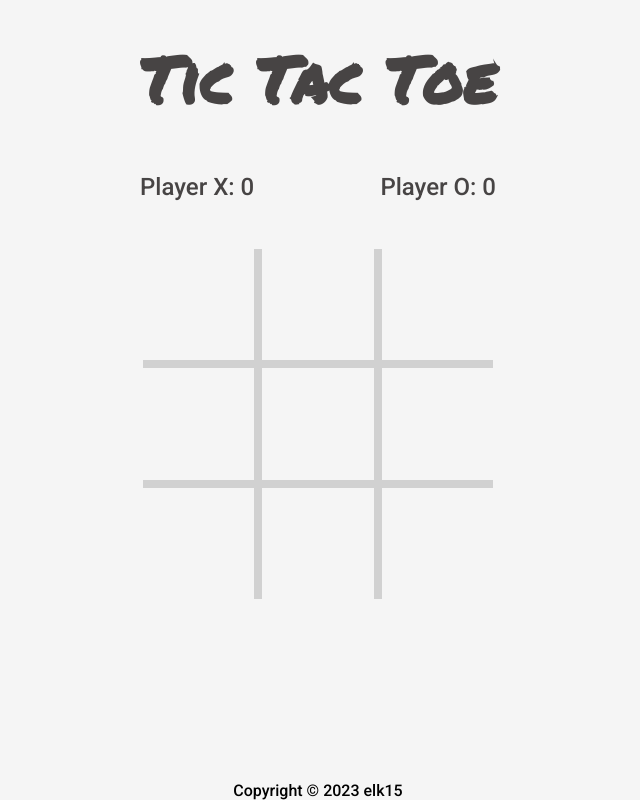
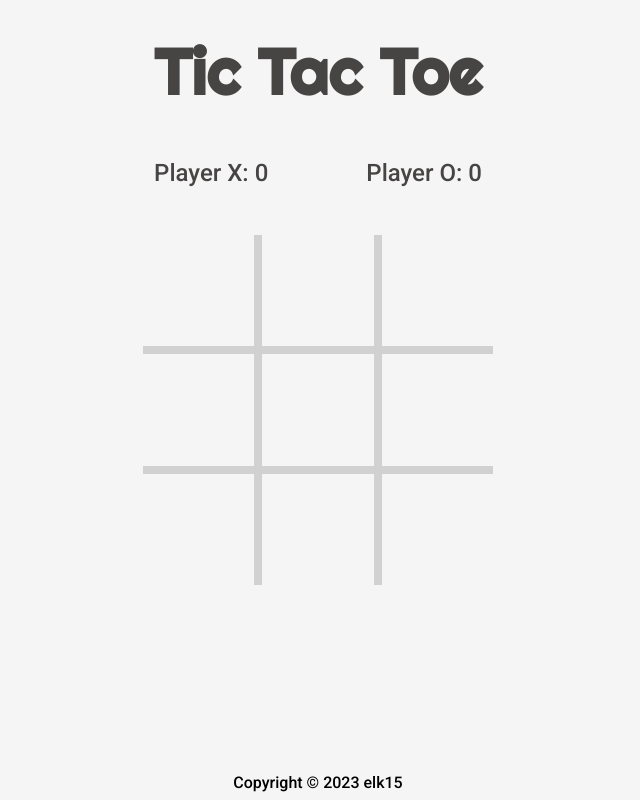
Before and after one commit to elk15/Tic-Tac-Toe, a website: page index.html in a window 1280 px wide. Shown: the whole page, without its empty margins (322-962 px from the left). Drawn offline with Linux system fonts and the light colour scheme.

Commit message:
Small css fixes

```diff
--- a/style.css
+++ b/style.css
@@ -1,5 +1,4 @@
-@import url('https://fonts.googleapis.com/css2?family=Permanent+Marker&family=Roboto:wght@500;700&display=swap');
-
+@import url('https://fonts.googleapis.com/css2?family=Permanent+Marker&family=Righteous&family=Roboto:wght@500;700&display=swap');
 :root {
     --off-white: #F5F5F5;
     --off-black: rgb(71, 68, 68);
@@ -7,6 +6,7 @@
     --green: #92ee8f;
     --red: #ff9c9c;
     --main-font: 'Permanent Marker', cursive;
+    --title-font: 'Righteous', cursive;
 }
 
 
@@ -33,7 +33,7 @@
 }
 
 h1 {
-    font-family: var(--main-font);
+    font-family: var(--title-font);
     margin-top: 2rem;
     font-size: 4rem;
     color: var(--off-black);
@@ -93,7 +93,7 @@
     display: flex;
     align-items: center;
     gap: 2rem;
-    font-size: 2rem;
+    font-size: 1.5rem;
     color: var(--off-black);
 }
 
@@ -120,3 +120,7 @@
     width: min(350px, 100%);
     height: 350px;
 }
+
+footer {
+    margin-bottom: 0.5rem;
+}
```
